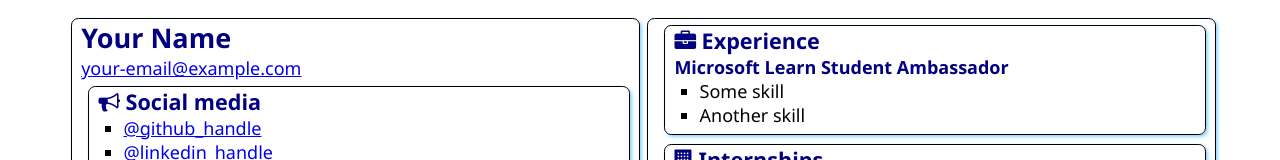
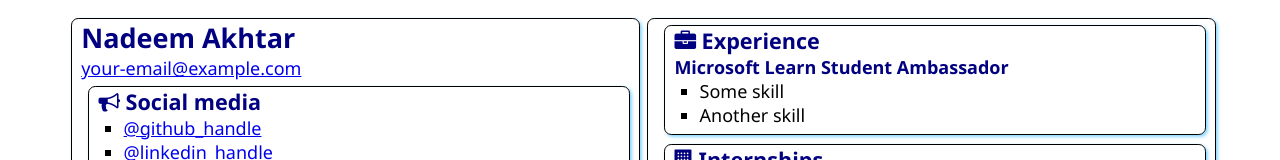
Before and after one commit to nadeem786-source/SATechnicalOnboarding, a plain HTML site: page src/index.html in a window 1280 px wide. Shown: the top 160 px of the page. Drawn offline with Linux system fonts and the light colour scheme.

Commit message:
Updaed my name
First Time doing this

```diff
--- a/src/index.html
+++ b/src/index.html
@@ -12,7 +12,7 @@
 <body>
     <main>
         <article class="box">
-            <h1>Your Name</h1>
+            <h1>Nadeem Akhtar</h1>
             <div><a href="mailto:your.email@example.com">your-email@example.com</a></div>
 
             <section class="box">
```
